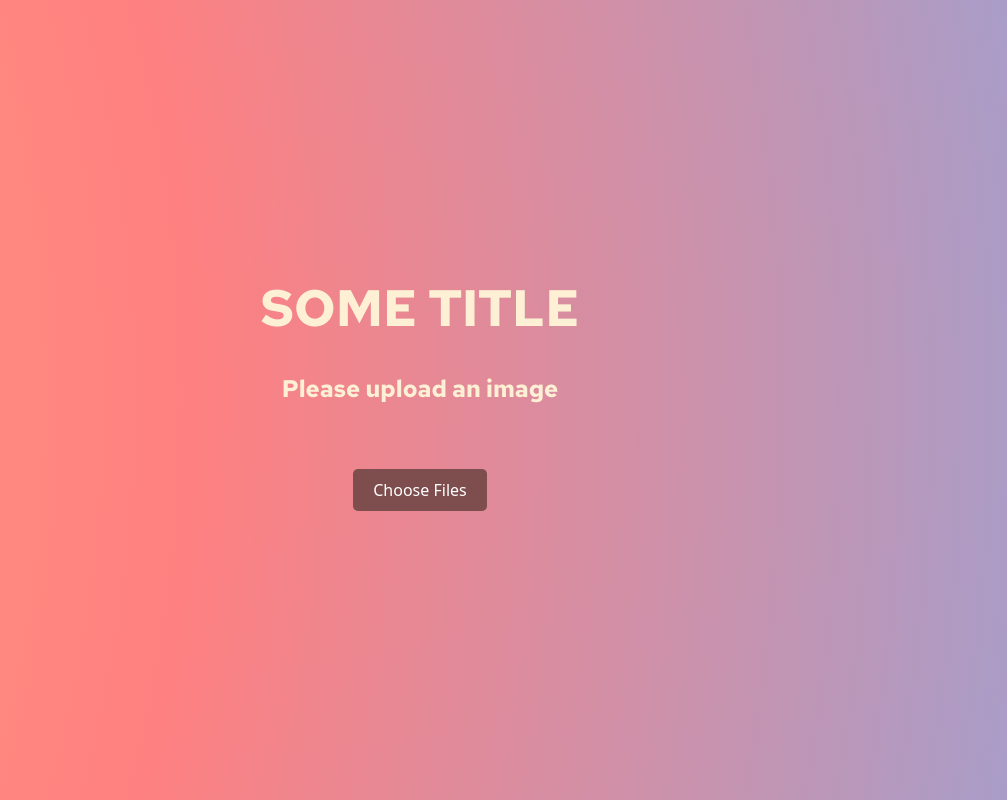
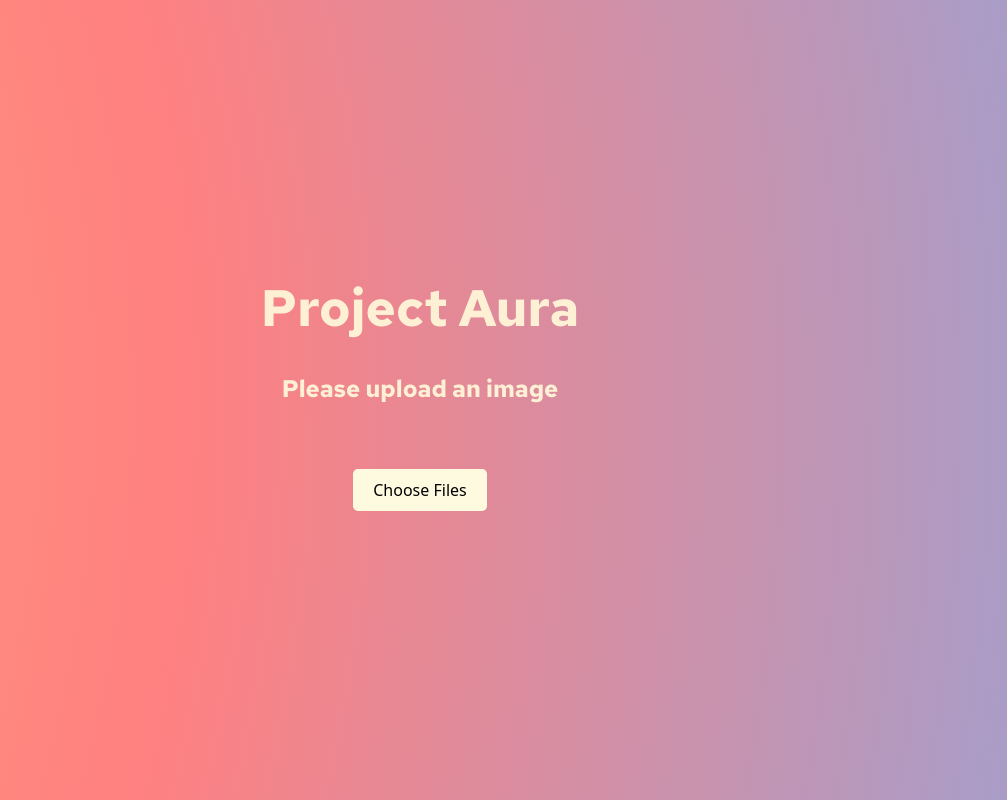
Before and after one commit to maida5/ctp-hacks-2025, a React (Vite) app in the folder ctp-hacks-2025/: page / in a window 1280 px wide. Shown: the whole page, without its empty margins (220-1227 px from the left). Built offline with nearby package versions, Linux system fonts and the light colour scheme.

Commit message:
remove text when removing images

```diff
--- a/ctp-hacks-2025/index.html
+++ b/ctp-hacks-2025/index.html
@@ -4,7 +4,7 @@
     <meta charset="UTF-8" />
     <link rel="icon" type="image/svg+xml" href="/vite.svg" />
     <meta name="viewport" content="width=device-width, initial-scale=1.0" />
-    <title>CTP Hacks</title>
+    <title>Project Aura</title>
   </head>
   <body>
     <div id="root"></div>
--- a/ctp-hacks-2025/src/App.jsx
+++ b/ctp-hacks-2025/src/App.jsx
@@ -5,7 +5,7 @@ import ImageUploader from './ImageUploader'
 function App() {
   return (
     <div className="animated-background">
-      <h1>SOME TITLE</h1>
+      <h1>Project Aura</h1>
       <h2>Please upload an image</h2>
       <div className="card">
         <ImageUploader />
--- a/ctp-hacks-2025/src/ImageUploader.jsx
+++ b/ctp-hacks-2025/src/ImageUploader.jsx
@@ -36,6 +36,7 @@ function ImageUploader() {
   const handleRemoveAllImages = () => {
     setImages([]);
     sessionStorage.removeItem('uploadedImages');
+    setSuggestions(null);
   };
 
   // button colors
@@ -99,16 +100,16 @@ function ImageUploader() {
       htmlFor="file-upload"
       style={{
         padding: '10px 20px',
-        backgroundColor: '#7E4E4E',
-        color: 'white',
+        backgroundColor: '#FEFAE0',
+        color: 'black',
         borderRadius: '5px',
         cursor: 'pointer',
         border: 'none',
         fontSize: '16px',
         transition: 'background-color 0.3s ease',
       }}
-      onMouseEnter={(e) => { e.target.style.backgroundColor = '#653E3E'; }}
-      onMouseLeave={(e) => { e.target.style.backgroundColor = '#7E4E4E'; }}
+      onMouseEnter={(e) => { e.target.style.backgroundColor = '#e0e1dd'; }}
+      onMouseLeave={(e) => { e.target.style.backgroundColor = '#FEFAE0'; }}
     >
       Choose Files
     </label>
@@ -120,15 +121,15 @@ function ImageUploader() {
           style={{
             marginLeft: 10,
             padding: '10px 20px',
-            backgroundColor: '#2d6cdf',
-            color: '#fff',
+            backgroundColor: '#FEFAE0',
+            color: 'black',
             borderRadius: 5,
             border: 'none',
             cursor: 'pointer',
             transition: 'background-color 0.3s ease',
           }}
-          onMouseEnter={(e) => { e.target.style.backgroundColor = '#2257b7'; }}
-          onMouseLeave={(e) => { e.target.style.backgroundColor = '#2d6cdf'; }}
+          onMouseEnter={(e) => { e.target.style.backgroundColor = '#e0e1dd'; }}
+          onMouseLeave={(e) => { e.target.style.backgroundColor = '#FEFAE0'; }}
         >
           {loading ? 'Analyzing...' : 'Analyze'}
         </button>
@@ -142,16 +143,16 @@ function ImageUploader() {
           style={{
             marginTop: '10px',
             marginBottom: '20px',
-            backgroundColor: '#7E4E4E',
-            color: 'white',
+            backgroundColor: '#FEFAE0',
+            color: 'black',
             border: 'none',
             padding: '10px 20px',
             borderRadius: '5px',
             cursor: 'pointer',
             transition: 'background-color 0.3s ease',
           }}
-          onMouseEnter={(e) => { e.target.style.backgroundColor = '#653E3E'; }}
-          onMouseLeave={(e) => { e.target.style.backgroundColor = '#7E4E4E'; }}
+          onMouseEnter={(e) => { e.target.style.backgroundColor = '#e0e1dd'; }}
+          onMouseLeave={(e) => { e.target.style.backgroundColor = '#FEFAE0'; }}
         >
           Remove All Images
         </button>
@@ -169,7 +170,7 @@ function ImageUploader() {
       ))}
       {/*FOR TESTING. Geminis song suggestions under the uploaded image */}
       {suggestions && (
-          <pre style={{ whiteSpace: 'pre-wrap', textAlign: 'left', marginTop: 12 }}>
+          <pre style={{ whiteSpace: 'pre-wrap', textAlign: 'left', marginTop: 52, color: '#fdf0d5', fontFamily: 'Red Hat Text, sans-serif', fontWeight: 500 }}>
             {suggestions}
           </pre>
         )}
```
